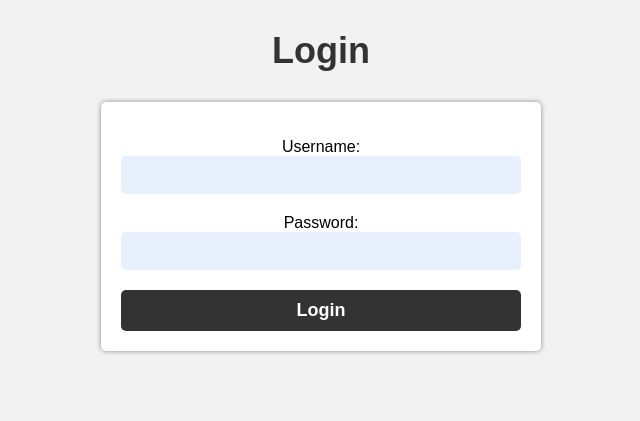
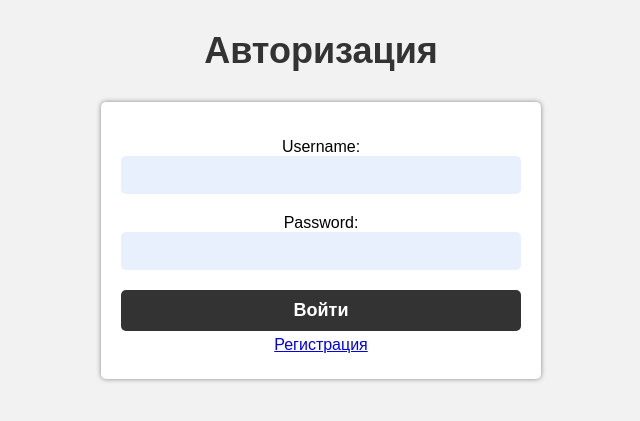
Before and after one commit to kotorkovsciy/scbchallenge2023, a Django app: page /login/ in a window 1280 px wide. Shown: the top 421 px of the page, without its empty margins (319-959 px from the left). Run offline with Django 4.2, Linux system fonts and the light colour scheme; parts of the project's set-up code (start-up, migrations or seed data) failed here and were passed over.

Commit message:
feat(login): Corrected url in login

```diff
--- a/static/login.css
+++ b/static/login.css
@@ -61,3 +61,11 @@ button[type=submit] {
 button[type=submit]:hover {
     background-color: #666;
 }
+
+.url_reg{
+    grid-area: register;
+    align-items: center;
+    justify-content: center;
+    display: flex;
+    padding: 5px;
+}
--- a/templates/login.html
+++ b/templates/login.html
@@ -5,14 +5,16 @@
 <head>
     <title></title>
     <link rel="stylesheet" type="text/css" href="{% static 'login.css' %}">
+    <link rel="icon" type="image/png" href="{% static 'favicon.png' %}" />
 </head>
 
 <body>
-    <h2>Login</h2>
+    <h2>Авторизация</h2>
     <form method="POST">
         {% csrf_token %}
         {{ form.as_p }}
-        <button type="submit">Login</button>
+        <button type="submit">Войти</button>
+        <a href="{% url 'user_registration' %}" class="url_reg">Регистрация</a>
     </form>
 </body>
 
```
